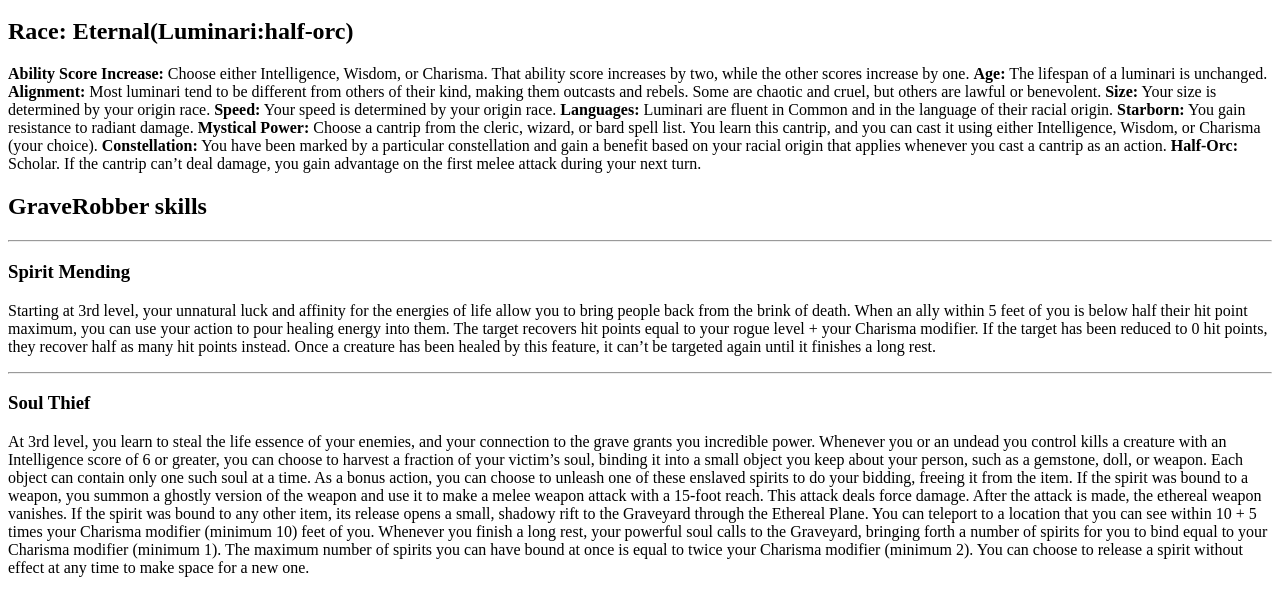
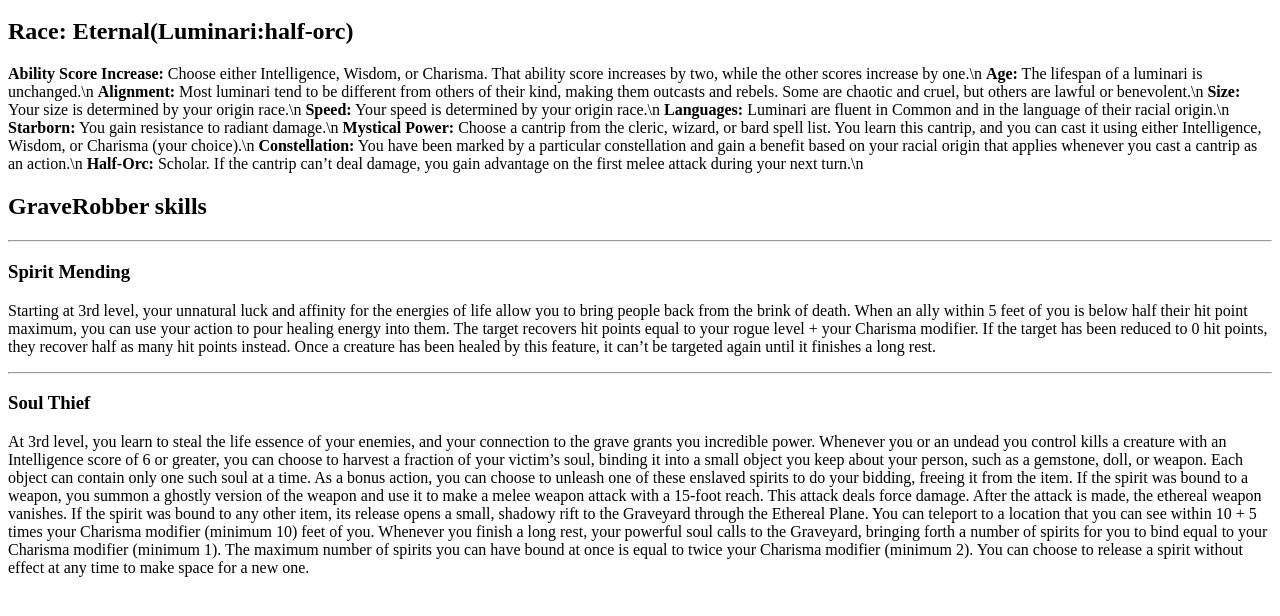
Before and after one commit to PankoSando/Fane.github.io, a plain HTML site: page index.html in a window 1280 px wide. Shown: the part 48-664 px from the top of the page. Drawn offline with Linux system fonts and the light colour scheme.

Commit message:
Update index.html

```diff
--- a/index.html
+++ b/index.html
@@ -3,24 +3,24 @@
 <h2>Race: Eternal(Luminari:half-orc)</h2>
 <p><b>Ability Score Increase:</b> Choose either Intelligence, Wisdom,
 or Charisma. That ability score increases by two, while the
-other scores increase by one.
-<b>Age:</b> The lifespan of a luminari is unchanged.
+other scores increase by one.\n
+<b>Age:</b> The lifespan of a luminari is unchanged.\n
 <b>Alignment:</b> Most luminari tend to be different from others
 of their kind, making them outcasts and rebels. Some are
-chaotic and cruel, but others are lawful or benevolent.
-<b>Size:</b> Your size is determined by your origin race.
-<b>Speed:</b> Your speed is determined by your origin race.
+chaotic and cruel, but others are lawful or benevolent.\n
+<b>Size:</b> Your size is determined by your origin race.\n
+<b>Speed:</b> Your speed is determined by your origin race.\n
 <b>Languages:</b> Luminari are fluent in Common and in the
-language of their racial origin.
-<b>Starborn:</b> You gain resistance to radiant damage.
+language of their racial origin.\n
+<b>Starborn:</b> You gain resistance to radiant damage.\n
 <b>Mystical Power:</b> Choose a cantrip from the cleric, wizard, or
 bard spell list. You learn this cantrip, and you can cast it using
-either Intelligence, Wisdom, or Charisma (your choice).
+either Intelligence, Wisdom, or Charisma (your choice).\n
 <b>Constellation:</b> You have been marked by a particular
 constellation and gain a benefit based on your racial origin
-that applies whenever you cast a cantrip as an action.
+that applies whenever you cast a cantrip as an action.\n
 <b>Half-Orc:</b> Scholar. If the cantrip can’t deal damage, you gain
-advantage on the first melee attack during your next turn.</p>
+advantage on the first melee attack during your next turn.\n</p>
 
 <h2>GraveRobber skills</h2>
 <hr>
```
